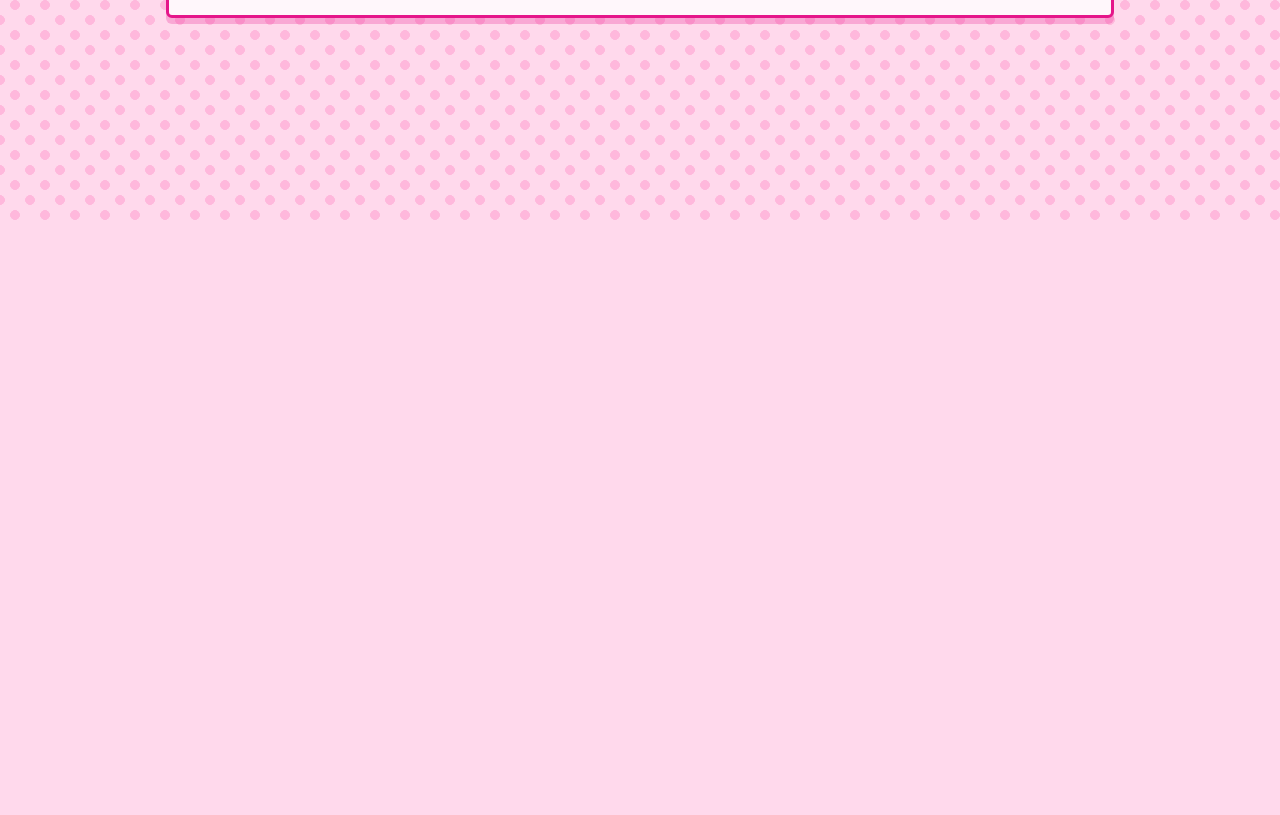
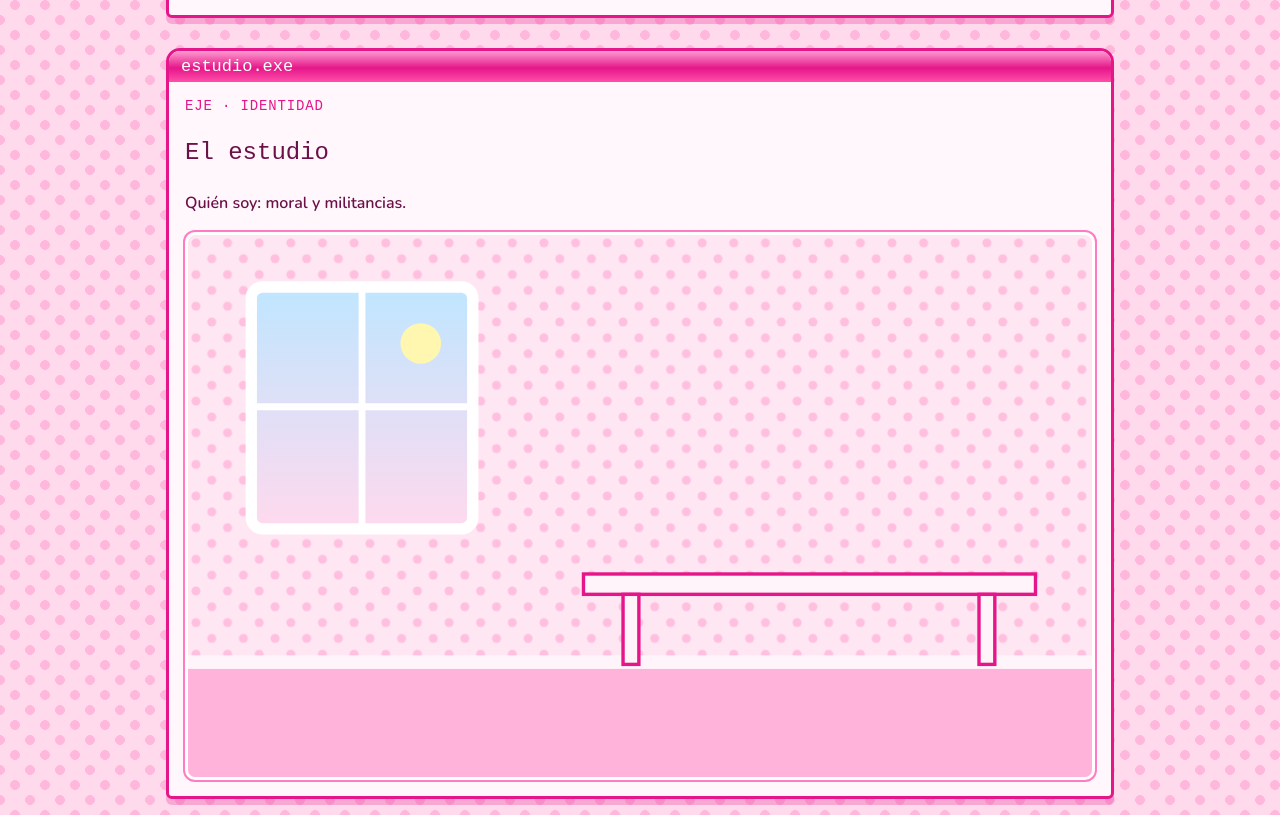
Before and after one commit to sofialtt/LaCasita, a plain HTML site: page index.html in a window 1280 px wide. Shown: the part 580-1395 px from the top of the page. Before the commit the page ends 800 px from the top, so only its background shows below. Drawn offline with nearby package versions, Linux system fonts and the light colour scheme; a web font is replaced by a local one.

Commit message:
El estudio, fondo, ventana, piso y escritorio

```diff
--- a/css/components.css
+++ b/css/components.css
@@ -18,7 +18,6 @@
   to { transform: translateX(-100%); }
 }
 
-/* techo */
 .techo {
   display: block;
   width: 100%;
@@ -44,7 +43,6 @@
   padding: 16px;
 }
 
-/* vestíbulo: dos columnas */
 .vest {
   display: grid;
   grid-template-columns: 1.5fr 1fr;
@@ -63,7 +61,6 @@
   font: 600 28px/1.1 'Caveat', cursive;
 }
 
-/* tarjetas de los ejes */
 .axes {
   display: grid;
   grid-template-columns: repeat(3, 1fr);
@@ -81,7 +78,6 @@
   box-shadow: 0 3px 0 var(--hot);
 }
 
-/* puerta */
 .puerta {
   display: block;
   width: min(100%, 220px);
@@ -93,7 +89,6 @@
   height: auto;
 }
 
-/* estado */
 .estado {
   display: flex;
   flex-wrap: wrap;
@@ -101,13 +96,40 @@
   font: 400 14px var(--display);
 }
 
-/* celular: todo en una columna */
 @media (max-width: 700px) {
   .vest { grid-template-columns: 1fr; }
   .axes { grid-template-columns: 1fr; }
 }
 
-/* respeta a quien desactivó las animaciones */
 @media (prefers-reduced-motion: reduce) {
   .ticker span { animation: none; padding-left: 12px; }
 }
+
+main > section + section { margin-top: 30px; }
+
+.eje {
+  margin: 0;
+  font: 400 14px var(--display);
+  color: var(--hot);
+  text-transform: uppercase;
+  letter-spacing: 0.06em;
+}
+
+.escena {
+  border: 3px solid #fff;
+  border-radius: 10px;
+  overflow: hidden;
+  box-shadow: 0 0 0 2px var(--rose);
+  background: #fff;
+}
+.escena svg {
+  display: block;
+  width: 100%;
+  height: auto;
+}
+
+.escritorio {
+    fill: #fff4fa;
+    stroke: #e5168a;
+    stroke-width: 3;
+}
--- a/index.html
+++ b/index.html
@@ -78,7 +78,45 @@
 
         </div>
       </div>
+    </section>
+    <section id="estudio" class="win">
+      <div class="tb">estudio.exe</div>
+      <div class="wb">
+        <p class="eje">Eje · Identidad</p>
+        <h2>El estudio</h2>
+        <p>Quién soy: moral y militancias.</p>
 
+        <div class="escena">
+          <svg viewBox="0 0 800 480" role="img" aria-label="El estudio, un cuarto rosa con una ventana de cortinas blancas">
+            <defs>
+              <pattern id="lunares" width="28" height="28" patternUnits="userSpaceOnUse">
+                <rect width="28" height="28" fill="#ffe6f3"/>
+                <circle cx="7" cy="7" r="4" fill="#ffc0df"/>
+                <circle cx="21" cy="21" r="4" fill="#ffc0df"/>
+              </pattern>
+              <linearGradient id="cielo" x1="0" y1="0" x2="0" y2="1">
+                <stop offset="0" stop-color="#bfe6ff"/>
+                <stop offset="1" stop-color="#ffd9ee"/>
+              </linearGradient>
+            </defs>
+
+            <!-- pared, piso y zócalo -->
+            <rect width="800" height="380" fill="url(#lunares)"/>
+            <rect y="380" width="800" height="100" fill="#ffb3da"/>
+            <rect y="372" width="800" height="12" fill="#fff4fa"/>
+
+            <!-- ventana -->
+            <rect x="56" y="46" width="196" height="214" rx="10" fill="url(#cielo)" stroke="#fff" stroke-width="10"/>
+            <path d="M154 46V260M56 152H252" stroke="#fff" stroke-width="6"/>
+            <circle cx="206" cy="96" r="18" fill="#fff6b0"/>
+
+            <!-- escritorio -->
+              <rect x="350" y="300" width="400" height="18" class="escritorio"/>
+              <rect x="385" y="318" width="14" height="62" class="escritorio"/>
+              <rect x="700" y="318" width="14" height="62" class="escritorio"/>
+          </svg>
+        </div>
+      </div>
     </section>
   </main>
 
```
